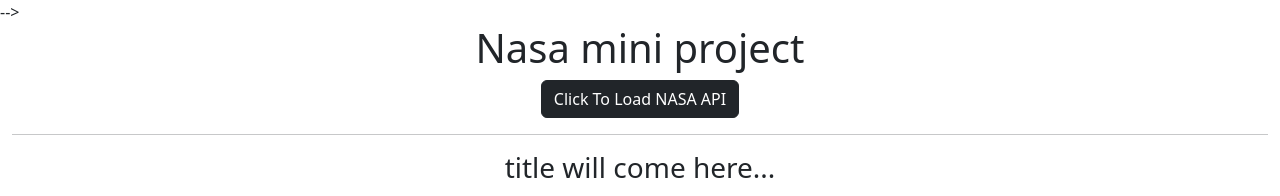
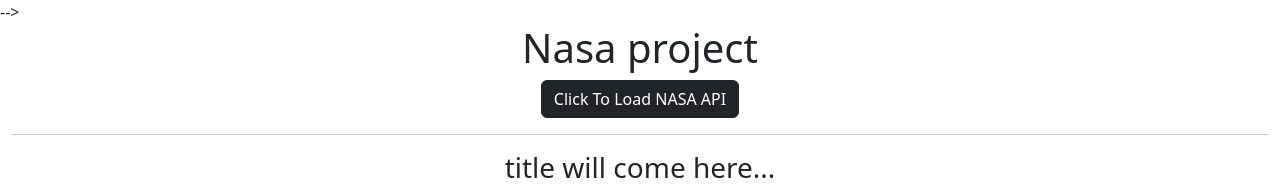
Before and after one commit to mohammedawez/nasa-project-for-deploy, a plain HTML site: page index.html in a window 1280 px wide. Shown: the top 196 px of the page. Drawn offline with nearby package versions, Linux system fonts and the light colour scheme.

Commit message:
Update index.html

```diff
--- a/index.html
+++ b/index.html
@@ -19,7 +19,7 @@
 <body>
 
   <div class="container-fluid text-center">
-    <h1>Nasa mini project </h1>
+    <h1>Nasa project </h1>
      <button type="button" class="btn btn-dark" onclick="loadNASAData()">
        Click To Load NASA API
     </button>
```
